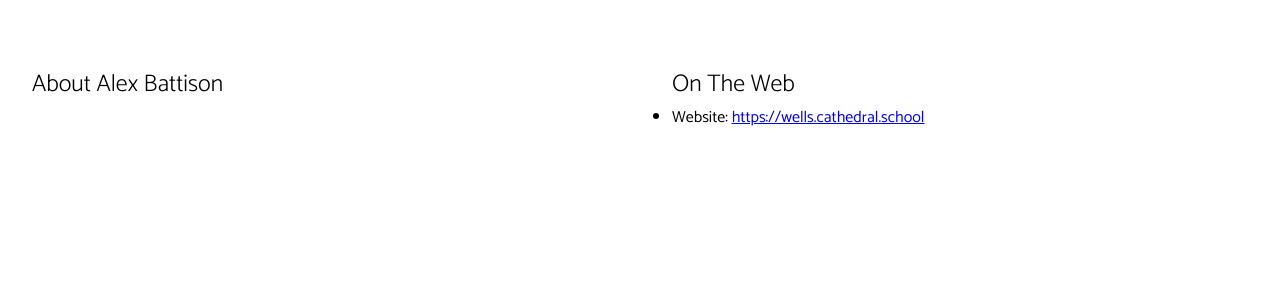
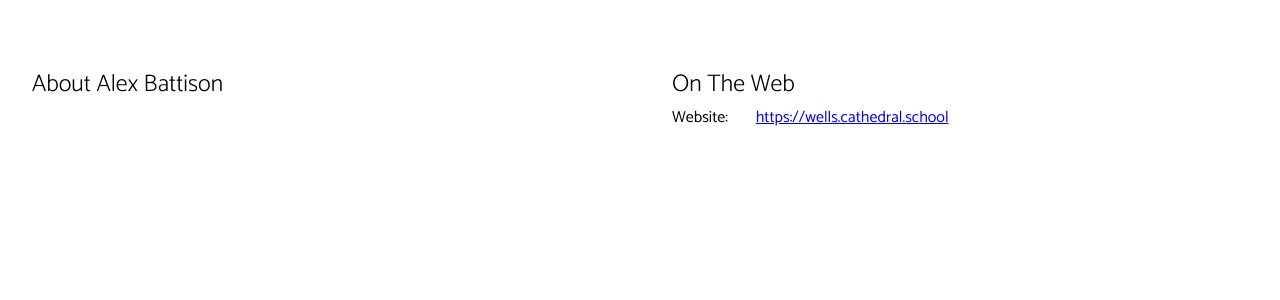
Before and after one commit to AIConf/aiconf.github.io, a Jekyll site: the page built from _speakers/alex-battison.md, in a window 1280 px wide. Shown: the part 678-978 px from the top of the page. Built offline with Jekyll 4.4.1, drawn with Linux system fonts in a browser that asks for light colours.

```diff
--- a/_layouts/speaker.html
+++ b/_layouts/speaker.html
@@ -39,13 +39,13 @@
     <h3>On The Web</h3>
     <ul>
       {% if page.website %}
-      <li>Website: <a href="{{page.website}}">{{page.website}}</a></li>
+      <li><span class="speaker-web-title">Website:</span> <a href="{{page.website}}">{{page.website}}</a></li>
       {% endif %}
       {% if page.twitter %}
-      <li>Twitter: <a href="http://twitter.com/{{page.twitter}}">@{{page.twitter}}</a></li>
+      <li><span class="speaker-web-title">Twitter:</span> <a href="http://twitter.com/{{page.twitter}}">@{{page.twitter}}</a></li>
       {% endif %}
       {% if page.youtube %}
-      <li>YouTube: <a href="{{page.youtube}}">{{page.youtube}}</a></li>
+      <li><span class="speaker-web-title">YouTube:</span> <a href="{{page.youtube}}">{{page.youtube}}</a></li>
       {% endif %}
     </ul>
   </article>
--- a/assets/style.css
+++ b/assets/style.css
@@ -183,7 +183,7 @@
 }
 
 #venues-page-title {
-  background: url(/assets/img/cedars_eavis.png) no-repeat center center;
+  background: url(/assets/img/cedars_banner.jpg) no-repeat center center;
   background-size: cover;
   color: rgb(255,255,255);
   text-align: left;
@@ -260,6 +260,15 @@
   padding: 2em 0;
 }
 
+.speaker-web ul {
+  list-style: none;
+}
+
+.speaker-web-title {
+  display: inline-block;
+  width: 5em;
+}
+
 .venue-box {
   display: flex;
 }
```
Also changed, not shown: assets/img/cedars_banner.jpg (added).
